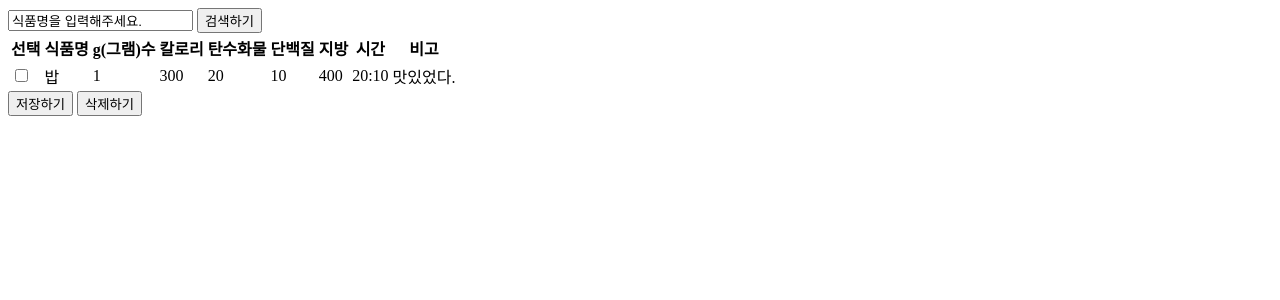
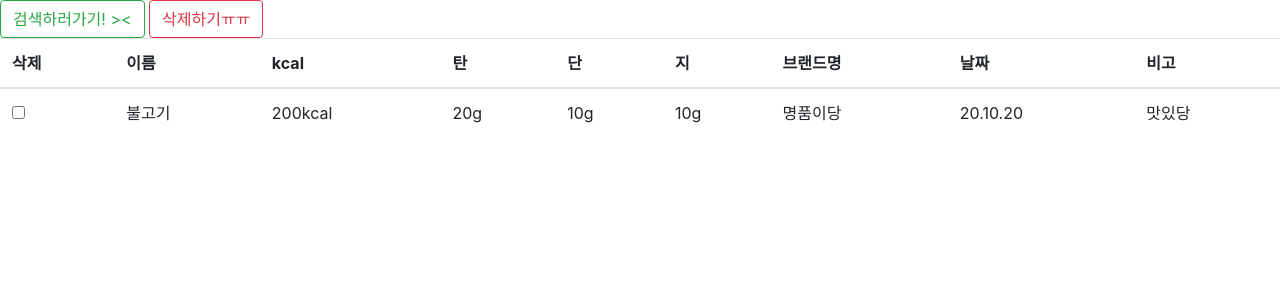
Before and after one commit to kmjc6611/what_u_eat, a Flask app: page / in a window 1280 px wide. Shown: the top 300 px of the page. Run offline with Flask 2, Linux system fonts and the light colour scheme; some libraries are stand-ins or nearby versions.

Commit message:
1차 코딩  완료
1. 메인에서 검색하기 누르면 음식 검색창이 뜬다.
2. 모달 창이 뜬다.
3. 검색하는 곳에 음식명을 입력하고 '검색'버튼을 누르면 아래에 결과물이 뜬다.
4. 해당하는 음식을 체크한후 '입력하기'버튼을 누른다.
5. 모달창이 꺼지고 메인에 해당 음식이 찍힌다.

```diff
--- a/app.py
+++ b/app.py
@@ -1,28 +1,32 @@
-from flask import Flask, render_template, jsonify, request
+from flask import Flask, render_template, jsonify, request, redirect
 
 app = Flask(__name__)
 
 from pymongo import MongoClient
 
 client = MongoClient('localhost', 27017)
-db = client.dbproject
+db = client.myproject
 
 
 ## HTML 화면 보기
 @app.route('/')
 def home():
-    return render_template('index.html')
+    return render_template("index.html")
+
 
 @app.route('/api/food', methods=['GET'])
 def show_foods():
-    # name_food = request.args.get('name_food')
-    foods = list(db.food.find({'name': {'$regex':'닭'}},{'_id': False}))
-    for food in foods:
-        print(food)
+    myfoods_from_db = list(db.food.find({}, {"_id": False}))
+    return jsonify({'result': 'success', 'myfoods': myfoods_from_db})
 
-    # print(name_food)
 
-    return jsonify({'result': 'success'})
+@app.route('/api/search', methods=['POST'])
+def find_from_db():
+    value_received = request.form['value_get']
+    search_result = list(db.food.find({'name': value_received}, {'_id': False}))
+    return jsonify({'result': 'success', 'search_result': search_result})
+
+
 
 if __name__ == '__main__':
     app.run('0.0.0.0', port=5000, debug=True)
--- a/templates/index.html
+++ b/templates/index.html
@@ -1,59 +1,210 @@
 <!DOCTYPE html>
 <html lang="en">
 <head>
-     <script src="popup.js"></script>
+
     <meta charset="UTF-8">
-    <title>index</title>
-</head>
-<body>
-<div class="wrap">
+    <meta name="viewport" content="width=device-width, initial-scale=1, shrink-to-fit=no">
+    <title>뭘 먹었니?</title>
+    <link rel="stylesheet" href="https://stackpath.bootstrapcdn.com/bootstrap/4.5.2/css/bootstrap.min.css"
+          integrity="sha384-JcKb8q3iqJ61gNV9KGb8thSsNjpSL0n8PARn9HuZOnIxN0hoP+VmmDGMN5t9UJ0Z" crossorigin="anonymous">
+    <script src="https://code.jquery.com/jquery-3.5.1.slim.min.js"
+            integrity="sha384-DfXdz2htPH0lsSSs5nCTpuj/zy4C+OGpamoFVy38MVBnE+IbbVYUew+OrCXaRkfj"
+            crossorigin="anonymous"></script>
+
+    <script>
 
 
-    <div class="search">
-        <div class="search_btn">
-            <input type="search" value="식품명을 입력해주세요." onFocus="this.value='';return true;">
-            <button type="button" value="검색" onclick="showPopup();">검색하기</button>
+        $(document).ready(function () {
+            $("#checkBox1").empty();           //.empty()랑 같음
+        });
+
+    </script>
+
+    <script>
+        let selectedFood;
+
+        function click_event() {
+            let value_get = $('#food_name').val();
+
+            $.ajax({
+                type: "POST",
+                url: "/api/search",
+                data: {
+                    'value_get': value_get,        //app.py 중에 POST부분으로 넘어간다.
+                },
+                success: function (response) { // 성공하면
+
+                    if (response['result'] === 'success') {
+                        let search_results = response["search_result"]
+
+                        for (let i = 0; i < search_results.length; i++) {
+                            let result = search_results[i]
+
+                            let name = result['name']
+                            let kcal = result['kcal']
+                            let carbo = result['carbo']
+                            let pro = result['pro']
+                            let fat = result['fat']
+                            let company = result['company']
+
+                            makeNew(carbo, company, fat, kcal, name, pro)
+
+                        }
+
+                    }
+                }
+
+            })
+
+            function makeNew(carbo, company, fat, kcal, name, pro) {
+
+                let temp_html = `
+                            <tr>
+                               <td><input type="checkbox" onclick="selectFood('${name}','${kcal}','${carbo}','${pro}','${fat}','${company}')" id="${name}"/></td>
+                               <td>${name}</td>
+                               <td>${kcal}kcal</td>
+                               <td>${carbo}g</td>
+                               <td>${pro}g</td>
+                               <td>${fat}g</td>
+                               <td>${company}</td>
+                            </tr>`
+                $(`#search-box`).append(temp_html)
+            }
+        }
+
+        function selectFood(name, kcal, carbo, pro, fat, company) {
+            let isChecked = $('#' + name).is(':checked');
+            if (isChecked) {
+                selectedFood = {
+                    'name': name,
+                    'kcal': kcal,
+                    'carbo': carbo,
+                    'pro': pro,
+                    'fat': fat,
+                    'company': company,
+                }
+            } else {
+                selectedFood = null;
+            }
+        }
+
+        function select() {
+            let temp = `<tr>
+                            <td><input type="checkbox" id="checkBox2"></td>
+                            <td>${Object.values(selectedFood)[0]}</td>
+                            <td>${Object.values(selectedFood)[1]}kcal</td>
+                            <td>${Object.values(selectedFood)[2]}g</td>
+                            <td>${Object.values(selectedFood)[3]}g</td>
+                            <td>${Object.values(selectedFood)[4]}g</td>
+                            <td>${Object.values(selectedFood)[5]}</td>
+                         </tr>`
+            $(`#result-box`).append(temp)
+        }
+    </script>
+
+</head>
+
+
+<body>
+
+<button type="button" class="btn btn-outline-success" data-toggle="modal" data-target="#exampleModal"
+        data-whatever="@mdo">검색하러가기! ><
+</button>
+
+<div class="modal fade" id="exampleModal" tabindex="-1" aria-labelledby="exampleModalLabel" aria-hidden="true">
+    <div class="modal-dialog modal-xl">
+        <div class="modal-content">
+            <div class="modal-header">
+                <h5 class="modal-title" id="exampleModalLabel">오늘은 뭘 먹었을까?</h5>
+                <button type="button" class="close" data-dismiss="modal" aria-label="Close">
+                    <span aria-hidden="true">&times;</span>
+                </button>
+            </div>
+            <div class="modal-body">
+                <form>
+                    <div class="form-group">
+                        <div class="input-group mb-3">
+                            <input id="food_name" type="text" class="form-control" placeholder="음식명을 입력하세요!"
+                                   aria-label="Recipient's username" aria-describedby="button-addon2">
+                            <div class="input-group-append">
+                                <button class="btn btn-outline-secondary" type="button" id="button-addon2"
+                                        onclick="click_event()">
+                                    클릭!
+                                </button>
+                            </div>
+                        </div>
+                    </div>
+                    <div class="form-group">
+                        <label class="col-form-label">검색결과</label>
+                        <table class="table">
+                            <thead>
+                            <tr>
+                                <th></th>
+                                <th>이름</th>
+                                <th>kcal</th>
+                                <th>탄</th>
+                                <th>단</th>
+                                <th>지</th>
+                                <th>브랜드명</th>
+                            </tr>
+                            </thead>
+                            <tbody id="search-box">
+
+                            </tbody>
+
+                        </table>
+                    </div>
+
+                </form>
+            </div>
+            <div class="modal-footer">
+                <button type="button" class="btn btn-secondary" data-dismiss="modal" onclick="select()">입력하기</button>
+                <button type="button" class="btn btn-secondary" data-dismiss="modal">닫기</button>
+            </div>
         </div>
     </div>
-    <div class="result">
-        <div class="result_info">
-            <table class="result_table">
-                <thead>
-                <tr id="result_info">
-                    <th>선택</th>
-                    <th>식품명</th>
-                    <th>g(그램)수</th>
-                    <th>칼로리</th>
-                    <th>탄수화물</th>
-                    <th>단백질</th>
-                    <th>지방</th>
-                    <th>시간</th>
-                    <th>비고</th>
-                </tr>
-                </thead>
+</div>
 
-                <tbody>
-                <tr id="#1">
-                    <td><input type="checkbox" name="checkbox" value="check"></td>
-                    <td>밥</td>
-                    <td>1</td>
-                    <td>300</td>
-                    <td>20</td>
-                    <td>10</td>
-                    <td>400</td>
-                    <td>20:10</td>
-                    <td>맛있었다.</td>
-                </tr>
-                </tbody>
-            </table>
-        </div>
-        <div class="button">
-            <button type="button" value="insert_info" name="btn">저장하기</button>
-            <button type="button" value="delete_info" name="btn">삭제하기</button>
 
-        </div>
-    </div>
+<button type="button" class="btn btn-outline-danger">삭제하기ㅠㅠ</button>
 
-</div>
+<table class="table">
+    <thead>
+    <tr>
+        <th>삭제</th>
+        <th>이름</th>
+        <th>kcal</th>
+        <th>탄</th>
+        <th>단</th>
+        <th>지</th>
+        <th>브랜드명</th>
+        <th>날짜</th>
+        <th>비고</th>
+    </tr>
+    </thead>
+    <tbody id="result-box">
+    <tr>
+        <td><input type="checkbox" id="checkBox1"></td>
+        <td>불고기</td>
+        <td>200kcal</td>
+        <td>20g</td>
+        <td>10g</td>
+        <td>10g</td>
+        <td>명품이당</td>
+        <td>20.10.20</td>
+        <td>맛있당</td>
+
+    </tr>
+    </tbody>
+
+
+</table>
+<script src="https://cdn.jsdelivr.net/npm/popper.js@1.16.1/dist/umd/popper.min.js"
+        integrity="sha384-9/reFTGAW83EW2RDu2S0VKaIzap3H66lZH81PoYlFhbGU+6BZp6G7niu735Sk7lN"
+        crossorigin="anonymous"></script>
+<script src="https://stackpath.bootstrapcdn.com/bootstrap/4.5.2/js/bootstrap.min.js"
+        integrity="sha384-B4gt1jrGC7Jh4AgTPSdUtOBvfO8shuf57BaghqFfPlYxofvL8/KUEfYiJOMMV+rV"
+        crossorigin="anonymous"></script>
+<script src="https://ajax.googleapis.com/ajax/libs/jquery/3.5.1/jquery.min.js"></script>
 </body>
 </html>
--- a/templates/popup.js
+++ /dev/null
@@ -1,3 +0,0 @@
-function showPopup() {
-    window.open("pop_up.html", "food_research", "width=400, height=300, left=100, top=50");
-}
```
Also changed, not shown: init_db.py (+7 -9 lines), templates/pop_up.html (deleted, +0 -47 lines), static/냥이.jpg (deleted), 1 other file.
